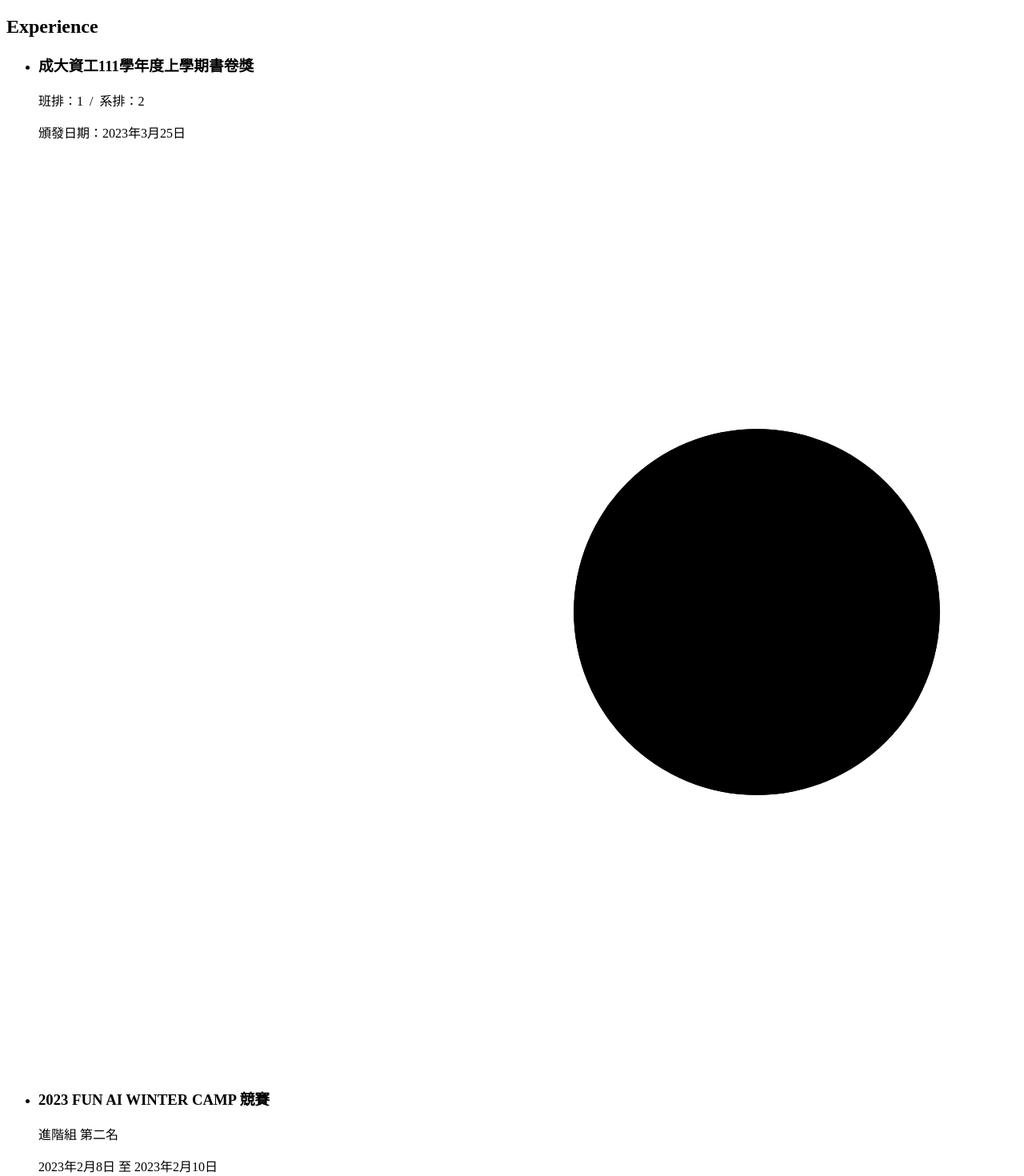
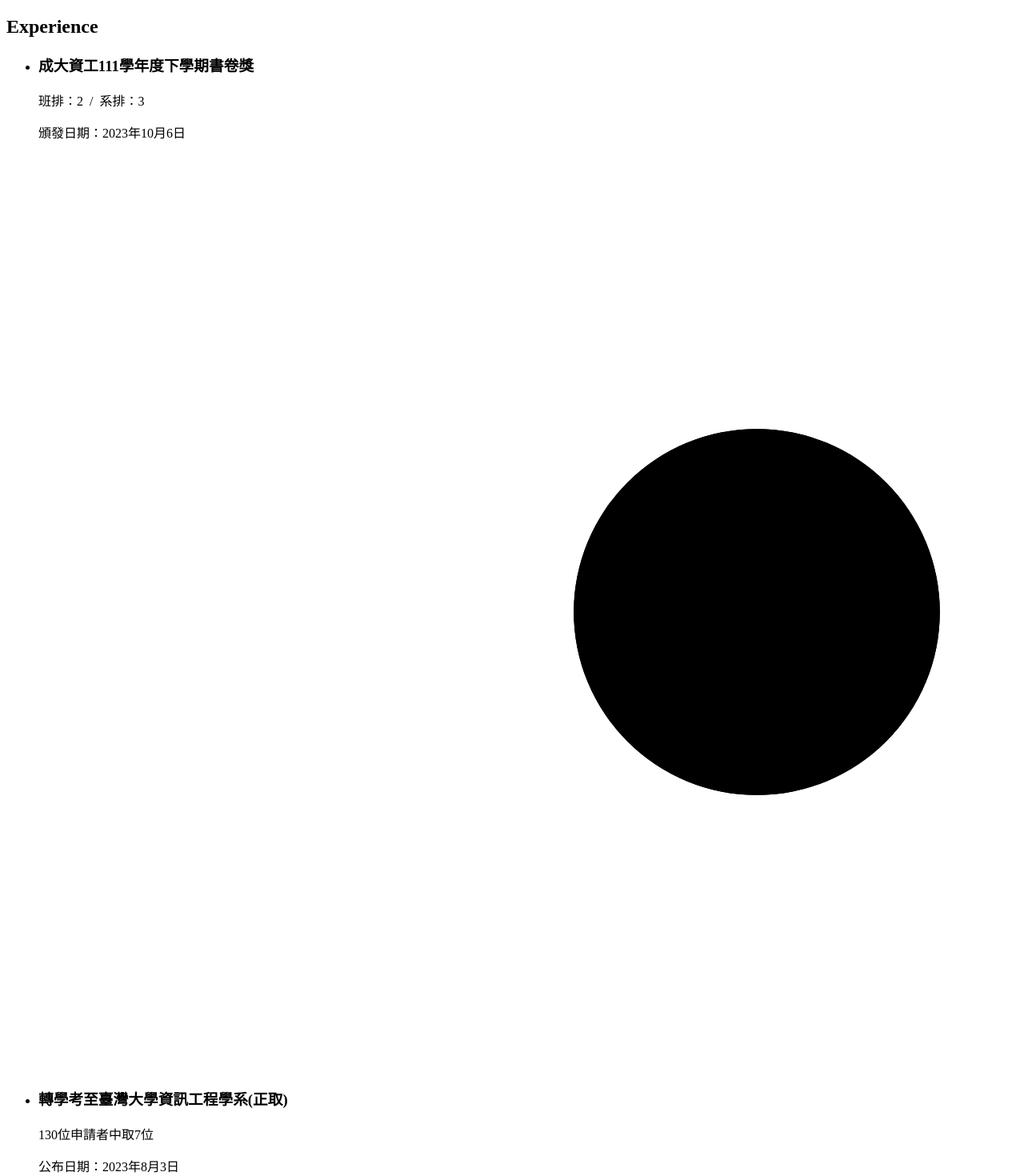
Before and after one commit to yerenmao/tristan-portfolio, a Next.js app: page /Experience in a window 1280 px wide. Shown: the top 1470 px of the page at 80% size. Built offline with nearby package versions, Linux system fonts and the light colour scheme.

Commit message:
update portfolio

```diff
--- a/src/pages/Experience.js
+++ b/src/pages/Experience.js
@@ -54,6 +54,16 @@ const Experience = () => {
         '/>
           <ul className='w-full flex flex-col items-start justify-between ml-2 sm:xl-4'>
             <Details
+              experience='成大資工111學年度下學期書卷獎'
+              ranking='班排：2 &nbsp;/&nbsp; 系排：3'
+              time='頒發日期：2023年10月6日'
+            />
+            <Details
+              experience='轉學考至臺灣大學資訊工程學系(正取)'
+              ranking='130位申請者中取7位'
+              time='公布日期：2023年8月3日'
+            />
+            <Details
               experience='成大資工111學年度上學期書卷獎'
               ranking='班排：1 &nbsp;/&nbsp; 系排：2'
               time='頒發日期：2023年3月25日'
```
Also changed, not shown: src/pages/MyGrades.js (+14 -0 lines).
